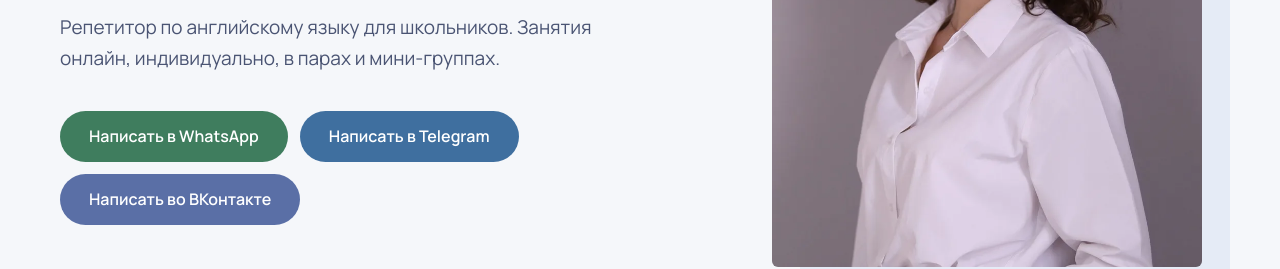
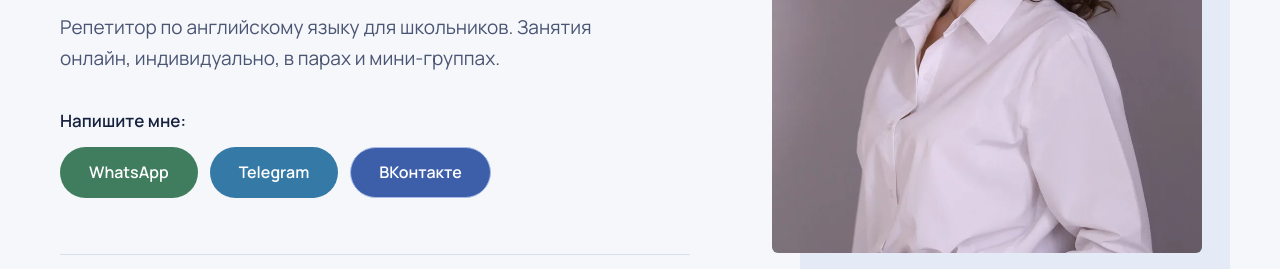
Before and after one commit to rendysmith/tatiana-english, a plain HTML site: page index.html in a window 1280 px wide. Shown: the part 534-803 px from the top of the page. Drawn offline with Linux system fonts and the light colour scheme.

Commit message:
Кнопки связи в один ряд, новый цвет и рамка для ВК и Telegram, меню-бургер до 1100px
Co-Authored-By: Claude Sonnet 5.5 <noreply@anthropic.com>

```diff
--- a/assets/css/style.css
+++ b/assets/css/style.css
@@ -49,10 +49,10 @@ p{margin:0}
 .btn--light:hover{background:#fff;color:var(--ink)}
 .btn--wa{background:#3f7d5e;color:#fff}
 .btn--wa:hover{background:#4a8a6a}
-.btn--tg{background:#3f6f9f;color:#fff}
-.btn--tg:hover{background:#4b7cae}
-.btn--vk{background:#5a6fa6;color:#fff}
-.btn--vk:hover{background:#6679b0}
+.btn--tg{background:#357aa6;color:#fff}
+.btn--tg:hover{background:#4088b6}
+.btn--vk{background:#3d5fa9;color:#fff;border-color:#a9bdea}
+.btn--vk:hover{background:#4b6dba}
 .btn--sm{padding:11px 20px;font-size:15px}
 .btn:active{transform:translateY(1px)}
 
@@ -80,7 +80,8 @@ p{margin:0}
 .hero h1{font-size:clamp(42px,5.6vw,76px);max-width:14ch}
 .hero__en{font-family:var(--serif);font-style:italic;font-weight:500;font-size:clamp(24px,3vw,36px);color:var(--gold-deep);margin:22px 0 26px}
 .hero__lead{max-width:46ch;color:var(--ink-soft);font-size:19px}
-.hero__actions{display:flex;flex-wrap:wrap;gap:12px;margin-top:36px}
+.hero__write{margin-top:32px;font-weight:600}
+.hero__actions{display:flex;flex-wrap:wrap;gap:12px;margin-top:12px}
 .facts{display:flex;flex-wrap:wrap;gap:12px 44px;margin:56px 0 0;padding:28px 0 0;border-top:1px solid var(--line);list-style:none}
 .facts li{display:flex;flex-direction:column;max-width:170px}
 .facts b{font-family:var(--serif);font-size:44px;line-height:1;font-weight:600}
@@ -239,7 +240,7 @@ p{margin:0}
   .formats{grid-template-columns:repeat(2,1fr)}
   .review{flex-basis:calc((100% - 20px)/2)}
 }
-@media (max-width:960px){
+@media (max-width:1100px){
   .burger{display:block}
   .header__cta{display:none}
   .nav{position:absolute;top:var(--header-h);left:0;right:0;flex-direction:column;gap:0;margin:0;padding:8px 20px 20px;background:var(--paper);border-bottom:1px solid var(--line);display:none}
@@ -247,6 +248,8 @@ p{margin:0}
   .nav a{padding:14px 4px;border-radius:0;border-bottom:1px solid var(--line);font-size:17px}
   .nav a.is-active,.nav a:hover{background:none}
   .nav .nav__cta{display:inline-flex;margin-top:16px;border:0;justify-content:center;background:var(--ink);color:#fff;border-radius:999px;font-weight:600}
+}
+@media (max-width:960px){
   .hero{padding:32px 0 72px}
   .hero__grid,.about,.contact__grid{grid-template-columns:1fr;gap:48px}
   .hero__photo{width:min(78%,380px);order:-1;justify-self:start;margin-right:28px}
--- a/index.html
+++ b/index.html
@@ -46,10 +46,11 @@
       <h1>Помогаю заговорить на английском с первых занятий</h1>
       <p class="hero__en">Speak English. Confidently.</p>
       <p class="hero__lead">Репетитор по английскому языку для школьников. Занятия онлайн, индивидуально, в парах и мини-группах.</p>
+      <p class="hero__write">Напишите мне:</p>
       <div class="hero__actions">
-        <a class="btn btn--wa" href="https://wa.me/79061168417" target="_blank" rel="noopener">Написать в WhatsApp</a>
-        <a class="btn btn--tg" href="https://t.me/Tatyana2612_K" target="_blank" rel="noopener">Написать в Telegram</a>
-        <a class="btn btn--vk" href="https://vk.ru/id139957964" target="_blank" rel="noopener">Написать во ВКонтакте</a>
+        <a class="btn btn--wa" href="https://wa.me/79061168417" target="_blank" rel="noopener">WhatsApp</a>
+        <a class="btn btn--tg" href="https://t.me/Tatyana2612_K" target="_blank" rel="noopener">Telegram</a>
+        <a class="btn btn--vk" href="https://vk.ru/id139957964" target="_blank" rel="noopener">ВКонтакте</a>
       </div>
       <ul class="facts">
         <li><b>20+</b><span>лет преподаю английский</span></li>
```
